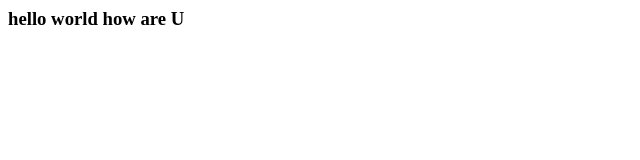
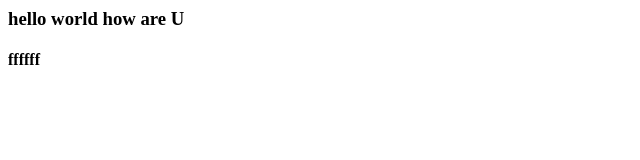
Before and after one commit to abaalwakel/new, a plain HTML site: page omar.html in a window 1280 px wide. Shown: the full height of the page, 0-640 px from the left. Drawn offline with Linux system fonts and the light colour scheme.

Commit message:
add new line

```diff
--- a/omar.html
+++ b/omar.html
@@ -5,7 +5,10 @@
 </head>
 <body>
 <h3>
-	hello world how are U
+	hello world how are U <h4>
+ffffff
+
+	</h4>
 </h3>
 </body>
 
```
